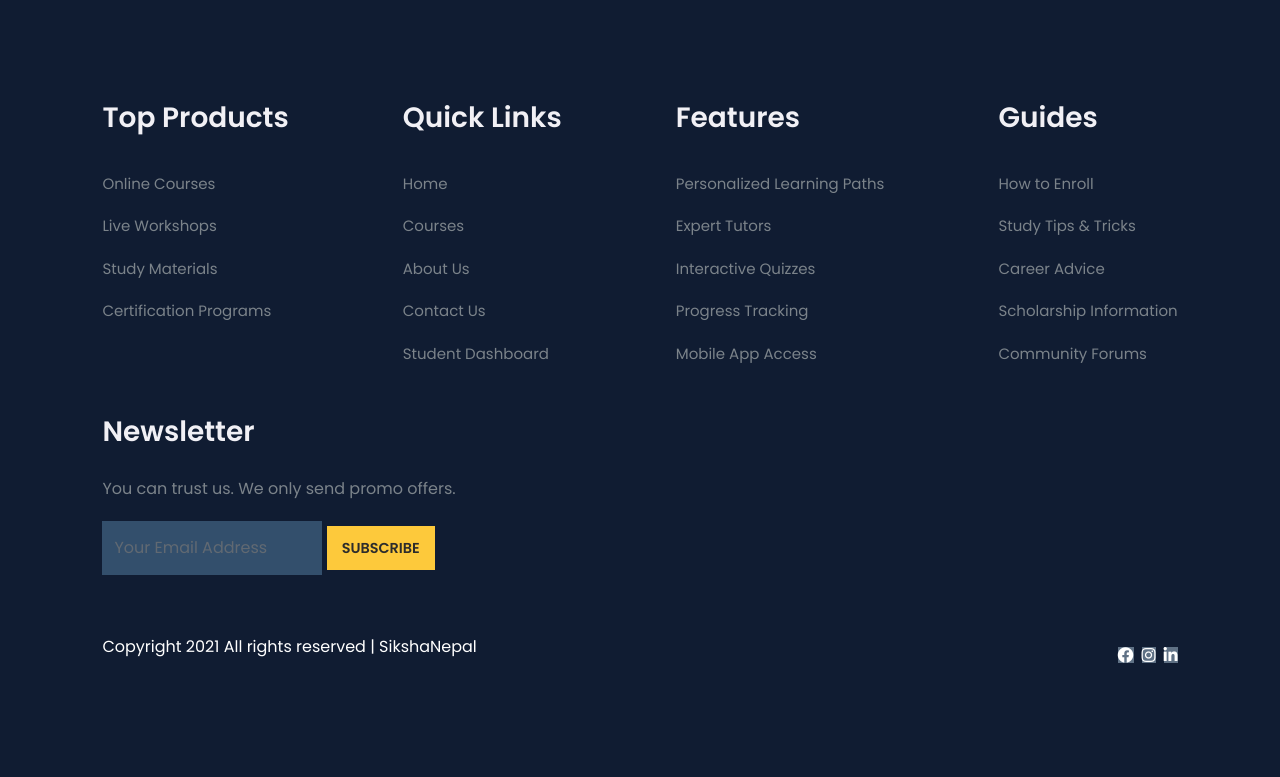
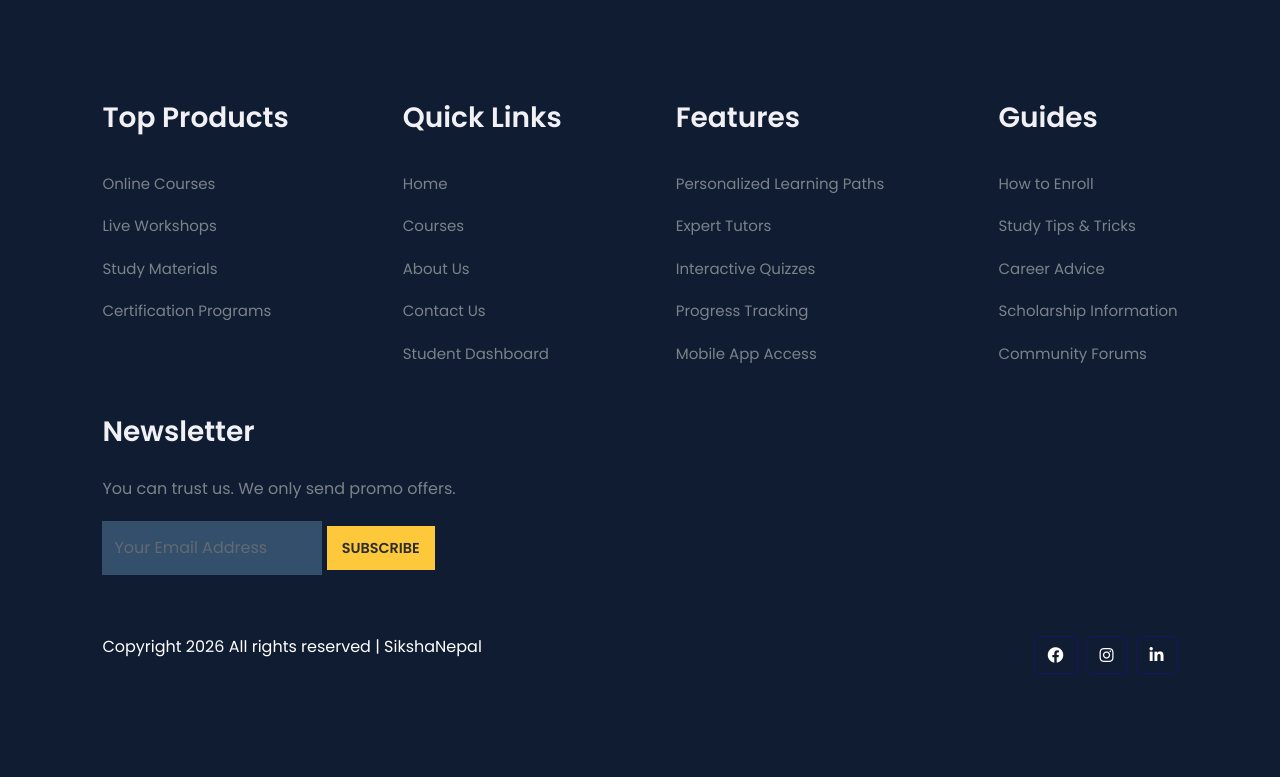
Before and after one commit to Nischal-31/sikshanepal, a Django app: page /contactenquiry/contact/ in a window 1280 px wide. Shown: the part 2111-2888 px from the top of the page. Run offline with Django 5.2, Linux system fonts and the light colour scheme; some libraries are stand-ins or nearby versions.

Commit message:
commited

```diff
--- a/contactenquiry/templates/contactenquiry/contact.html
+++ b/contactenquiry/templates/contactenquiry/contact.html
@@ -33,10 +33,16 @@
       </div>
       <h3>Follow Us</h3>
       <div class="pro-links">
+    <a href="https://www.facebook.com" target="_blank">
         <i class="fab fa-facebook"></i>
+    </a>
+    <a href="https://www.instagram.com" target="_blank">
         <i class="fab fa-instagram"></i>
+    </a>
+    <a href="https://www.linkedin.com" target="_blank">
         <i class="fab fa-linkedin-in"></i>
-      </div>
+    </a>
+</div>
     </div>
   </div>
 
--- a/static/css/style.css
+++ b/static/css/style.css
@@ -457,14 +457,8 @@
 
 }
 footer .copyright .pro-links i{
-  background-color: #5f7185;
   color: #fff;
 }
-footer .copyright .pro-links i:hover{
-  background-color: #FDC93B;
-  color: #2c2c2c;
-}
-
 /* About */
 
 #about-home{
@@ -785,6 +779,7 @@
  }
  #contact .getin .getin-details .pro-links i{
    margin-right:8px ;
+   text-align: center;
  }
 
 
--- a/templates/footer.html
+++ b/templates/footer.html
@@ -41,11 +41,18 @@
 	</div>
 
 	<div class="copyright">
-		<p>Copyright 2021 All rights reserved | SikshaNepal</p>
+		<p>Copyright 2026 All rights reserved | SikshaNepal</p>
 		<div class="pro-links">
-			<i class="fab fa-facebook"></i>
-			<i class="fab fa-instagram"></i>
-			<i class="fab fa-linkedin-in"></i>
-		</div>
+    <a href="https://www.facebook.com" target="_blank">
+        <i class="fab fa-facebook"></i>
+    </a>
+    <a href="https://www.instagram.com" target="_blank">
+        <i class="fab fa-instagram"></i>
+    </a>
+    <a href="https://www.linkedin.com" target="_blank">
+        <i class="fab fa-linkedin-in"></i>
+    </a>
+</div>
+
 	</div>
 </footer>
```
Also changed, not shown: static/images/modern_bg.jpg (added).
